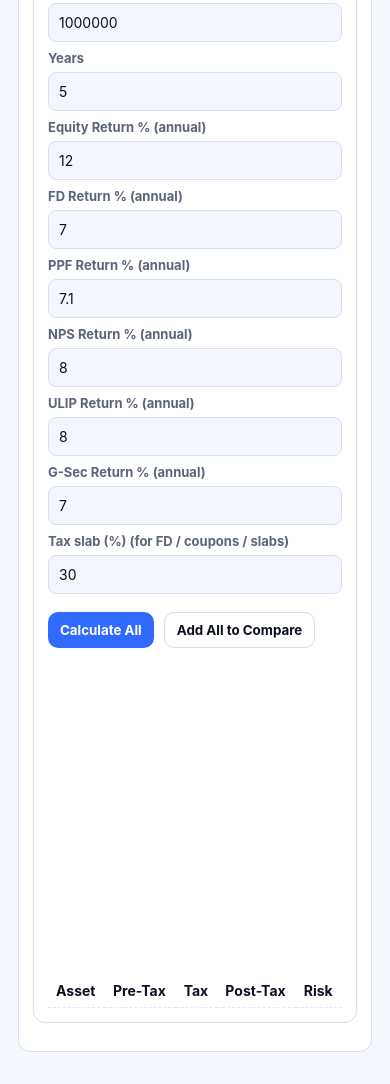
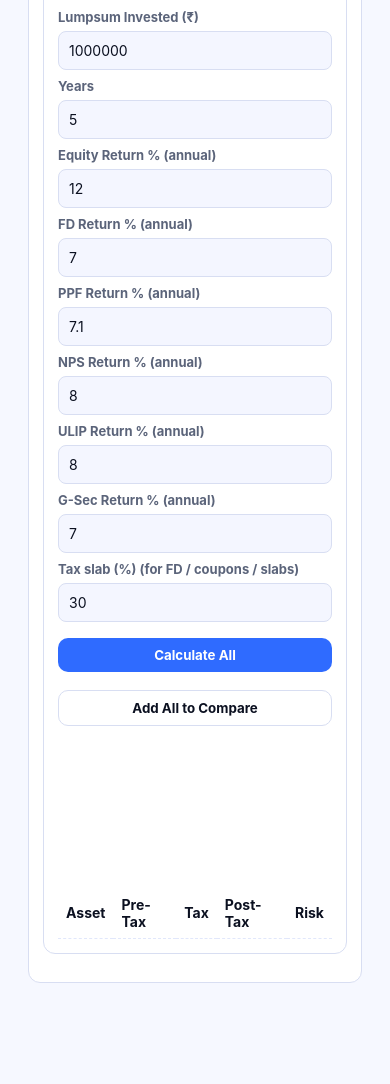
Before and after one commit to shubhammadke/corpinnexa, a plain HTML site: page index.html in a window 390 px wide. Shown: the part 525-1609 px from the top of the page. After the commit the page ends 1550 px from the top, so only its background shows below. Drawn offline with nearby package versions, Linux system fonts and the light colour scheme.

Commit message:
Update index.html

```diff
--- a/index.html
+++ b/index.html
@@ -91,7 +91,60 @@
       .grid2{grid-template-columns:1fr}
       .calc-grid{grid-template-columns:1fr}
     }
-  </style>
+
+/* ---------- Responsive Adjustments ---------- */
+input, select, button {
+  max-width: 100%;
+  box-sizing: border-box;
+}
+
+.table-container {
+  width: 100%;
+  overflow-x: auto;
+}
+
+table {
+  width: 100%;
+  border-collapse: collapse;
+}
+
+@media (max-width: 768px) {
+  body {
+    font-size: 14px;
+    padding: 10px;
+  }
+
+  header, .card, .grid, .row {
+    flex-direction: column !important;
+    align-items: stretch !important;
+  }
+
+  .tabs {
+    flex-wrap: wrap;
+    justify-content: center;
+  }
+
+  .tab {
+    flex: 1 1 auto;
+    text-align: center;
+  }
+
+  .btn {
+    width: 100%;
+    margin-top: 8px;
+  }
+
+  input, select {
+    width: 100%;
+  }
+
+  canvas {
+    max-width: 100% !important;
+    height: auto !important;
+  }
+}
+
+</style>
 </head>
 <body>
   <!-- Top header & toggle -->
```
